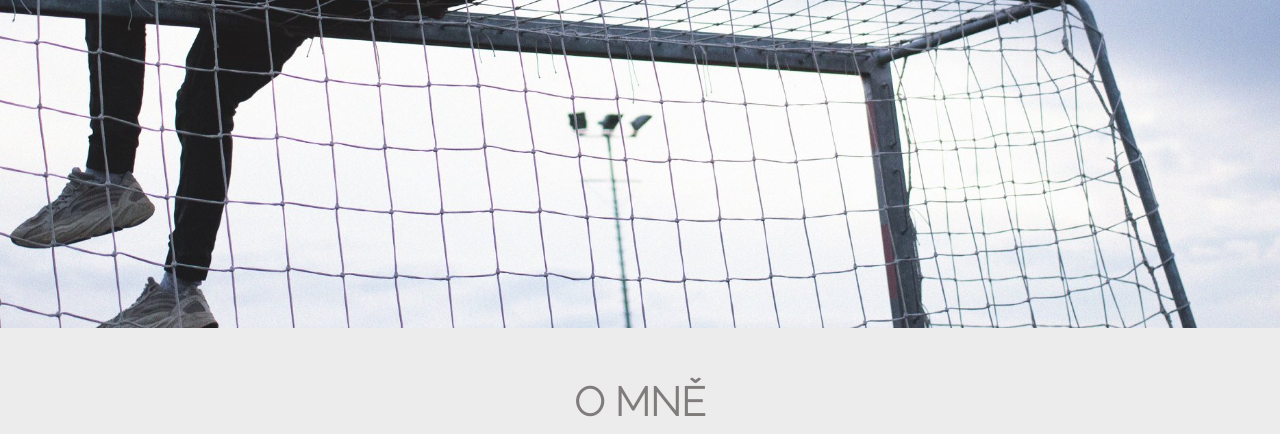
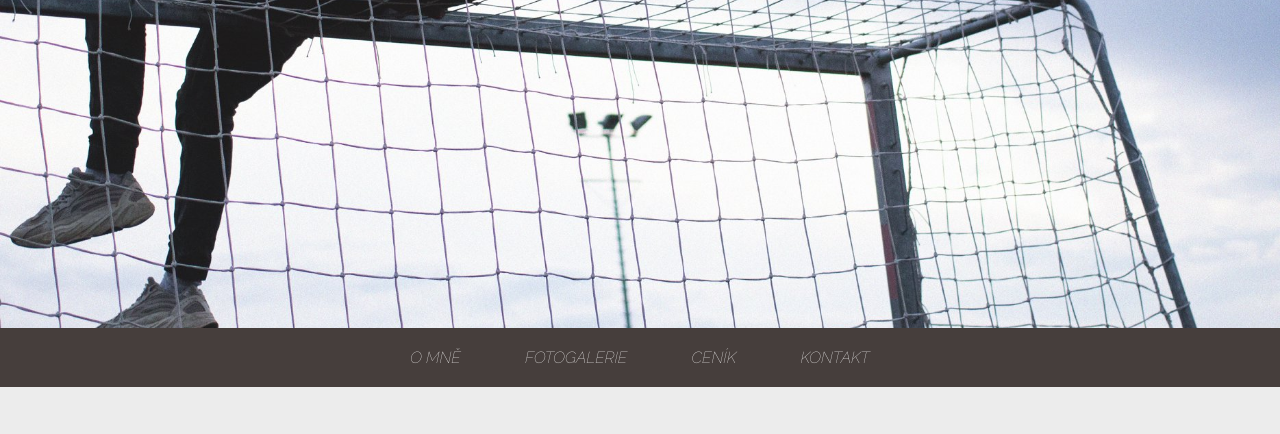
Before and after one commit to karolinacermakova/Zivotopis, a plain HTML site: page index.html in a window 1280 px wide. Shown: the part 466-900 px from the top of the page. Drawn offline with Linux system fonts and the light colour scheme; a web font is replaced by a local one.

Commit message:
menu a finish touchups

```diff
--- a/index.html
+++ b/index.html
@@ -23,9 +23,16 @@
     <h1>PHOTOS BY KORALINA</h1>
     </header>
 
+    <!-- Menu -->
+    <ul class="menu">
+     <li><a href="#omne">O MNĚ</a></li>
+     <li><a href="#fotogalerie">FOTOGALERIE</a></li>
+     <li><a href="#cenik">CENÍK</a></li>
+     <li><a href="#kontakt">KONTAKT</a></li>
+    </ul>
 
     <!-- Sekce o mně -->
-    <section class="omne">
+    <section id="omne" class="omne">
         <h2>O MNĚ</h2>
 
         <img class="foto-omne" src="Fotografie/Ja.jpg" alt="foto Karolíny Čermákové">
@@ -46,7 +53,7 @@
 
 
     <!-- Sekce fotogalerie -->
-    <section class="fotogalerie">
+    <section id="fotogalerie" class="fotogalerie">
         <h2>FOTOGALERIE</h2>
 
         <p class="fotogalerietext"> <em>Zde</em> si můžete prohlédnout mou tvorbu a vybrat si, kterou oblast fotografie si ode mě budete přát </p>
@@ -72,7 +79,7 @@
 
 
     <!-- Sekce nechci Vás jen vyfotit-->
-    <section class="nechcivasjenfotit">
+    <section id="cenik" class="nechcivasjenfotit">
     <h2>NECHCI VÁS "JEN" VYFOTIT, CHCI PŘEDAT VÍC</h2>
 
 
@@ -112,7 +119,7 @@
 
 
     <!-- Sekce kontakt -->
-    <section class="kontakt">
+    <section class="kontakt" id="kontakt">
     <h2>KONTAKT</h2>
 
     <img class="foto-kontakt" src="Fotografie/Danca-a-srnky.jpg" alt="Slečna drží srnky">
@@ -139,7 +146,7 @@
 
     <footer class="paticka">
     <!-- Patička stránky -->
-    <p>© 2022, Photos by Koralina</p>
+    <p>© 2023, Photos by Koralina</p>
     </footer>
 
 
--- a/style.css
+++ b/style.css
@@ -100,3 +100,27 @@ section {
 .fotogalerietext {
       text-align: center;
 }
+
+.menu li {
+      display: inline-block;
+}
+
+.menu {
+      margin: 0;
+      padding: 0;
+      text-align: center;
+      background-color: #463e3c;
+}
+
+.menu a {
+      color: white;
+      text-decoration: none;
+      padding: 20px 30px;
+      display: inline-block;
+}
+
+.menu a:hover,
+.menu a:focus,
+.menu a:active {
+      background-color: #807c7c;
+}
```
